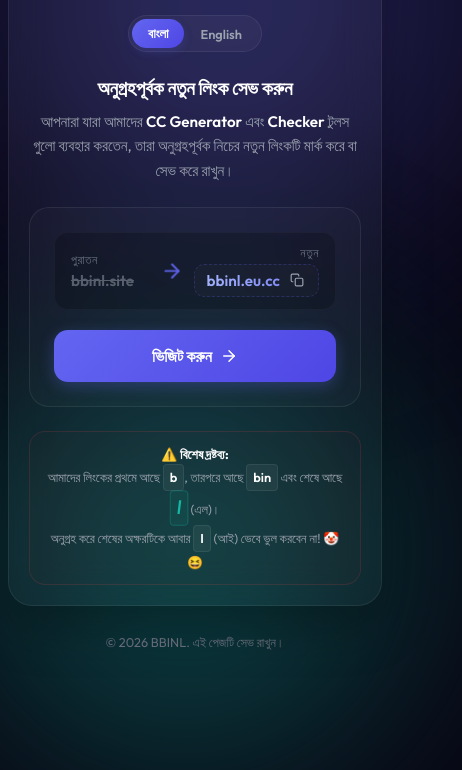
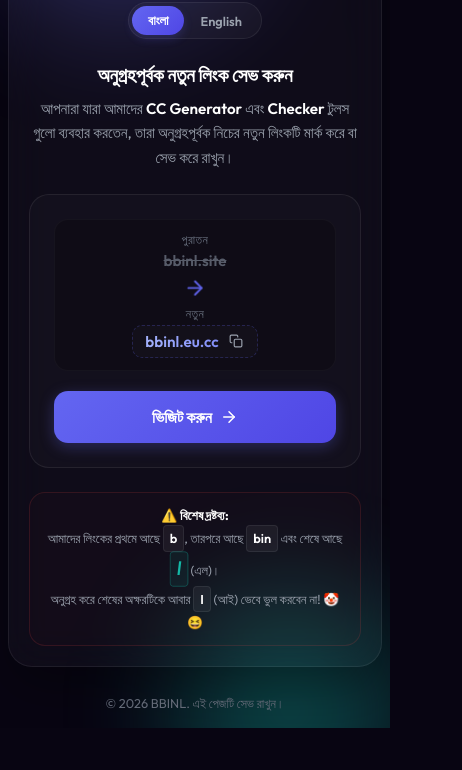
Before and after one commit to bbinl/fake-address, a plain HTML site: page index.html in a window 390 px wide. Shown: the part 164-934 px from the top of the page, 462 px wide, since content can reach past the window. After the commit the page ends 892 px from the top, so only its background shows below. Drawn offline with Linux system fonts and the light colour scheme.

Commit message:
Update index.html

```diff
--- a/index.html
+++ b/index.html
@@ -42,6 +42,12 @@
       padding: 0;
     }
 
+    html,
+    body {
+      width: 100%;
+      overflow-x: hidden;
+    }
+
     body {
       background-color: var(--bg-color);
       color: var(--text-primary);
@@ -50,7 +56,6 @@
       display: flex;
       align-items: center;
       justify-content: center;
-      overflow-x: hidden;
       position: relative;
       padding: 24px 16px;
     }
@@ -572,7 +577,20 @@
       }
 
       .domain-flow {
-        padding: 12px 16px;
+        flex-direction: column;
+        align-items: center;
+        gap: 8px;
+        padding: 12px;
+      }
+
+      .domain-old,
+      .domain-new {
+        align-items: center;
+        text-align: center;
+      }
+
+      .domain-arrow {
+        transform: rotate(90deg);
       }
 
       .domain-name {
@@ -591,24 +609,11 @@
       .note-en {
         font-size: 0.75rem;
       }
-    }
 
-    @media (max-width: 380px) {
-      .domain-flow {
-        flex-direction: column;
-        align-items: center;
-        gap: 8px;
-        padding: 12px;
-      }
-
-      .domain-old,
-      .domain-new {
-        align-items: center;
-        text-align: center;
-      }
-
-      .domain-arrow {
-        transform: rotate(90deg);
+      .glow-blob {
+        width: 240px;
+        height: 240px;
+        filter: blur(60px);
       }
     }
   </style>
@@ -795,8 +800,6 @@
         console.error('Failed to copy: ', err);
       });
     }
-
-
   </script>
 </body>
 
```
